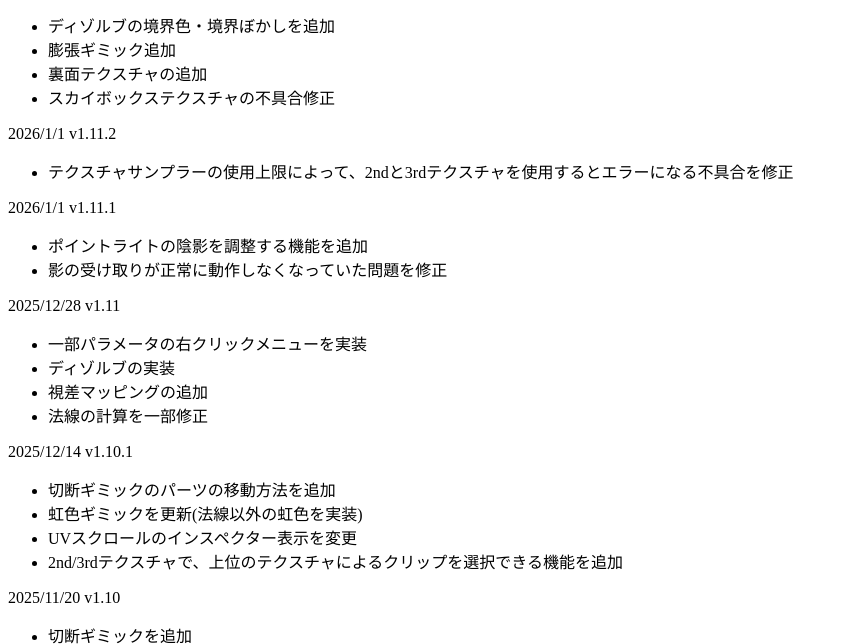
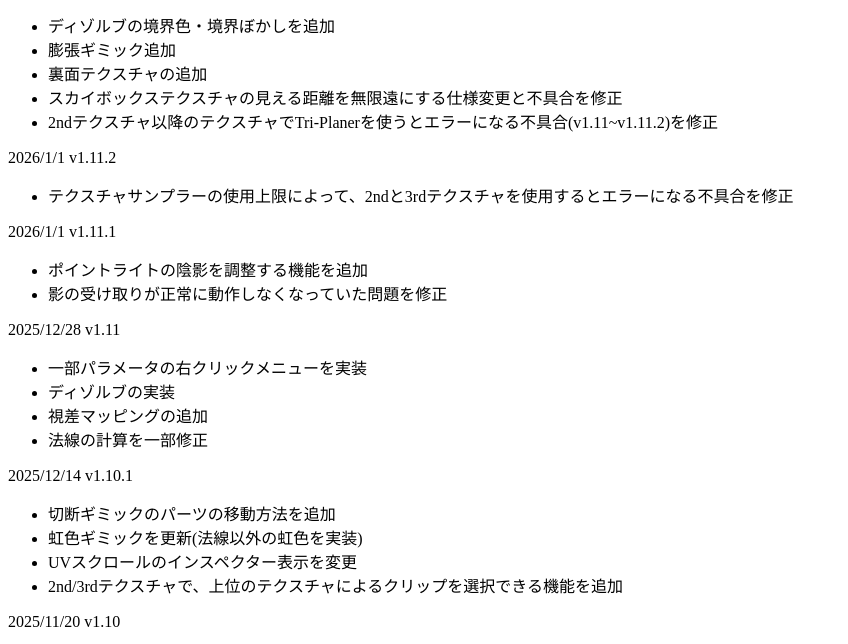
Before and after one commit to waflan/webContents, a plain HTML site: page 3d/hypToonShader/index.html in a window 1280 px wide. Shown: the part 110-754 px from the top of the page, without its empty margins (0-848 px from the left). Drawn offline with Linux system fonts and the light colour scheme.

Commit message:
silent update

```diff
--- a/3d/hypToonShader/index.html
+++ b/3d/hypToonShader/index.html
@@ -13,7 +13,8 @@
         <li>ディゾルブの境界色・境界ぼかしを追加</li>
         <li>膨張ギミック追加</li>
         <li>裏面テクスチャの追加</li>
-        <li>スカイボックステクスチャの不具合修正</li>
+        <li>スカイボックステクスチャの見える距離を無限遠にする仕様変更と不具合を修正</li>
+        <li>2ndテクスチャ以降のテクスチャでTri-Planerを使うとエラーになる不具合(v1.11~v1.11.2)を修正</li>
     </ul>
     <p>2026/1/1 v1.11.2</p>
     <ul>
```
